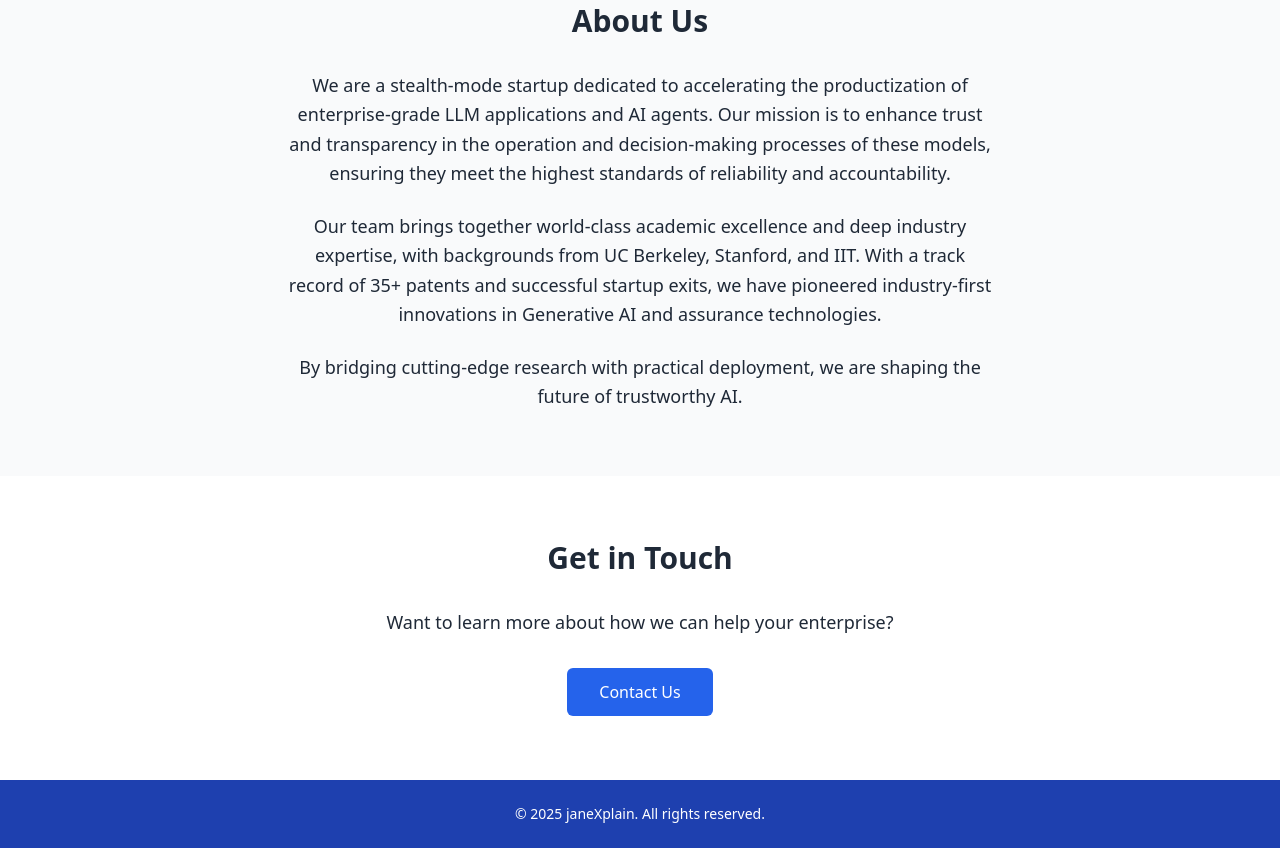
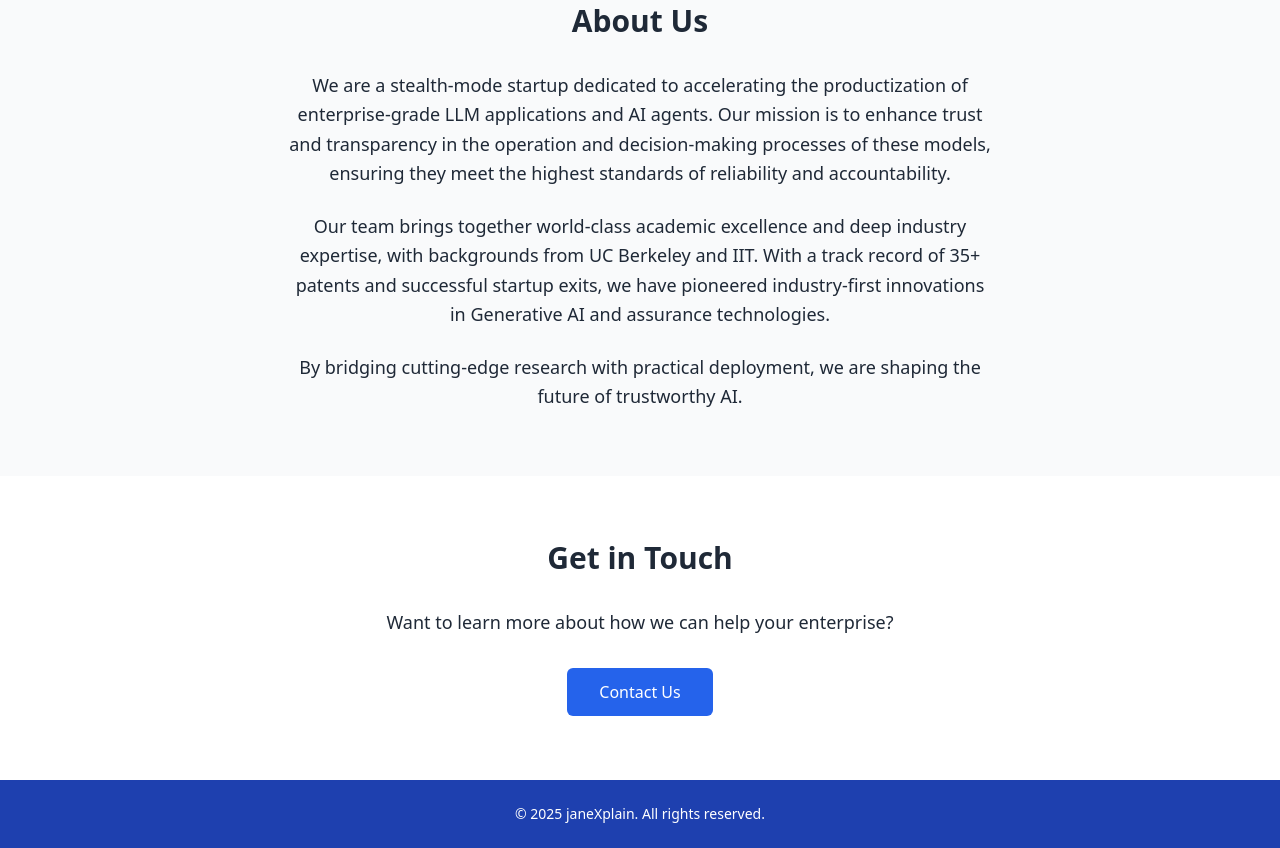
Before and after one commit to abd459/abd459.github.io, a plain HTML site: page index.html in a window 1280 px wide. Shown: the part 1238-2086 px from the top of the page. Drawn offline with nearby package versions, Linux system fonts and the light colour scheme.

Commit message:
Update index.html

```diff
--- a/index.html
+++ b/index.html
@@ -127,7 +127,7 @@
         We are a stealth-mode startup dedicated to accelerating the productization of enterprise-grade LLM applications and AI agents. Our mission is to enhance trust and transparency in the operation and decision-making processes of these models, ensuring they meet the highest standards of reliability and accountability.
       </p>
       <p class="text-lg leading-relaxed mt-6">
-        Our team brings together world-class academic excellence and deep industry expertise, with backgrounds from UC Berkeley, Stanford, and IIT. With a track record of 35+ patents and successful startup exits, we have pioneered industry-first innovations in Generative AI and assurance technologies.
+        Our team brings together world-class academic excellence and deep industry expertise, with backgrounds from UC Berkeley and IIT. With a track record of 35+ patents and successful startup exits, we have pioneered industry-first innovations in Generative AI and assurance technologies.
       </p>
       <p class="text-lg leading-relaxed mt-6">
         By bridging cutting-edge research with practical deployment, we are shaping the future of trustworthy AI.
```
